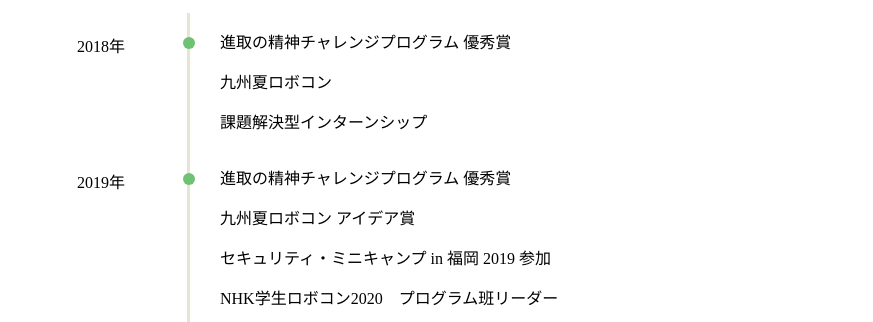
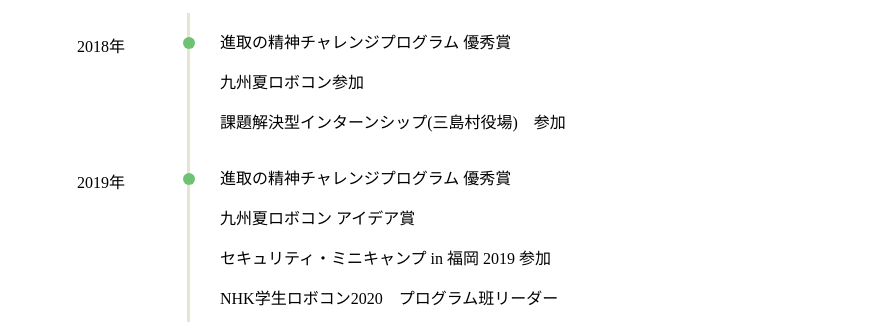
Before and after one commit to kawazap/kawazap.github.io, a plain HTML site: page main.html in a window 1280 px wide. Shown: the part 460-782 px from the top of the page, without its empty margins (248-1121 px from the left). Drawn offline with Linux system fonts and the light colour scheme.

```diff
--- a/main.html
+++ b/main.html
@@ -55,8 +55,8 @@
                   <p class="timeline-date">2018年</p>
                   <div class="timeline-content">
                     <p>進取の精神チャレンジプログラム 優秀賞</p>
-                    <p>九州夏ロボコン</p>
-                    <p>課題解決型インターンシップ</p>
+                    <p>九州夏ロボコン参加</p>
+                    <p>課題解決型インターンシップ(三島村役場)　参加</p>
                   </div>
                 </li>
                 <li>
```
